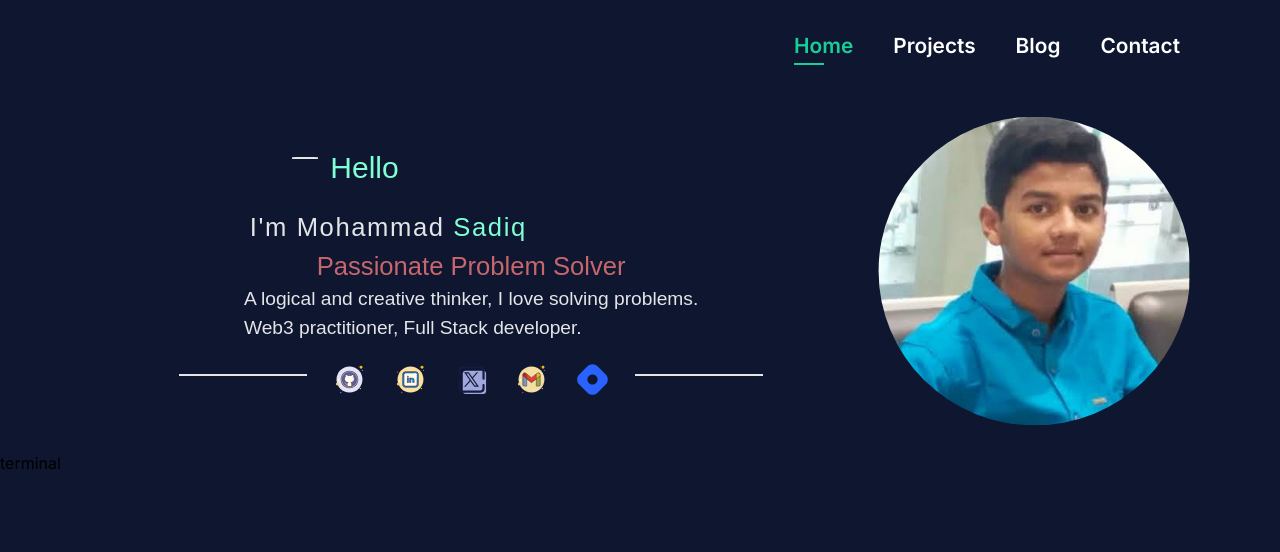
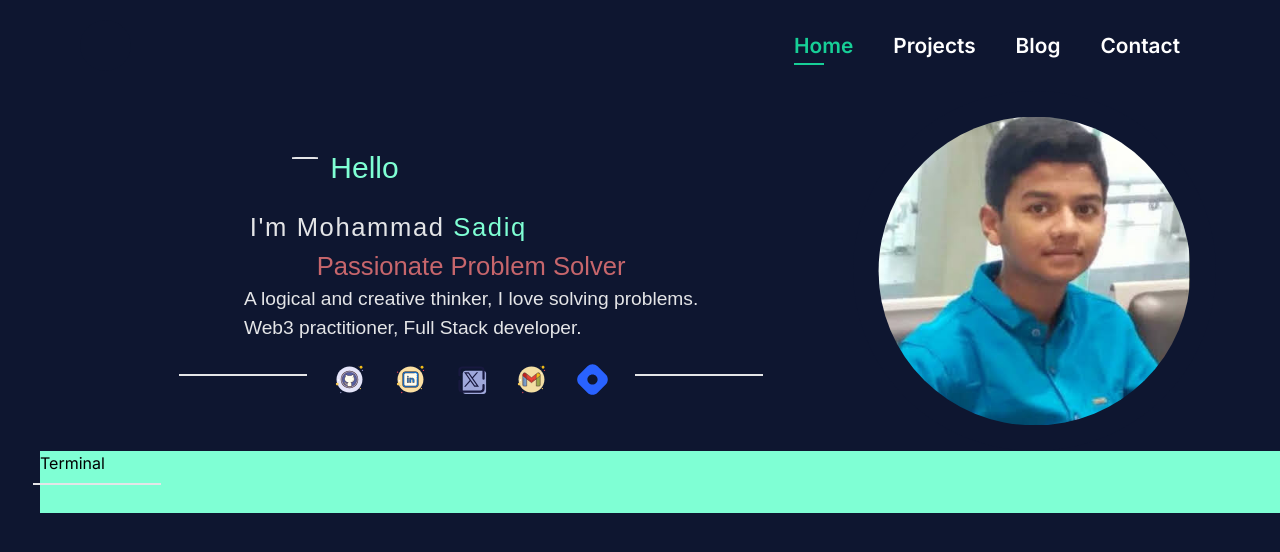
Before and after one commit to MdSadiqMd/Portfolio.dev, a Next.js app: page / in a window 1280 px wide. Shown: the top 552 px of the page. Built offline with nearby package versions, Linux system fonts and the light colour scheme.

Commit message:
style added terminal style

```diff
--- a/components/Body/Terminal/terminal.tsx
+++ b/components/Body/Terminal/terminal.tsx
@@ -2,7 +2,9 @@ import React from 'react'
 
 const Terminal = () => {
   return (
-    <div>terminal</div>
+    <div>
+        <p className='flex flex-row bg-[aquamarine]'><span className='w-[1vw] p-5'><hr /></span>Terminal</p>
+    </div>
   )
 }
 
```
